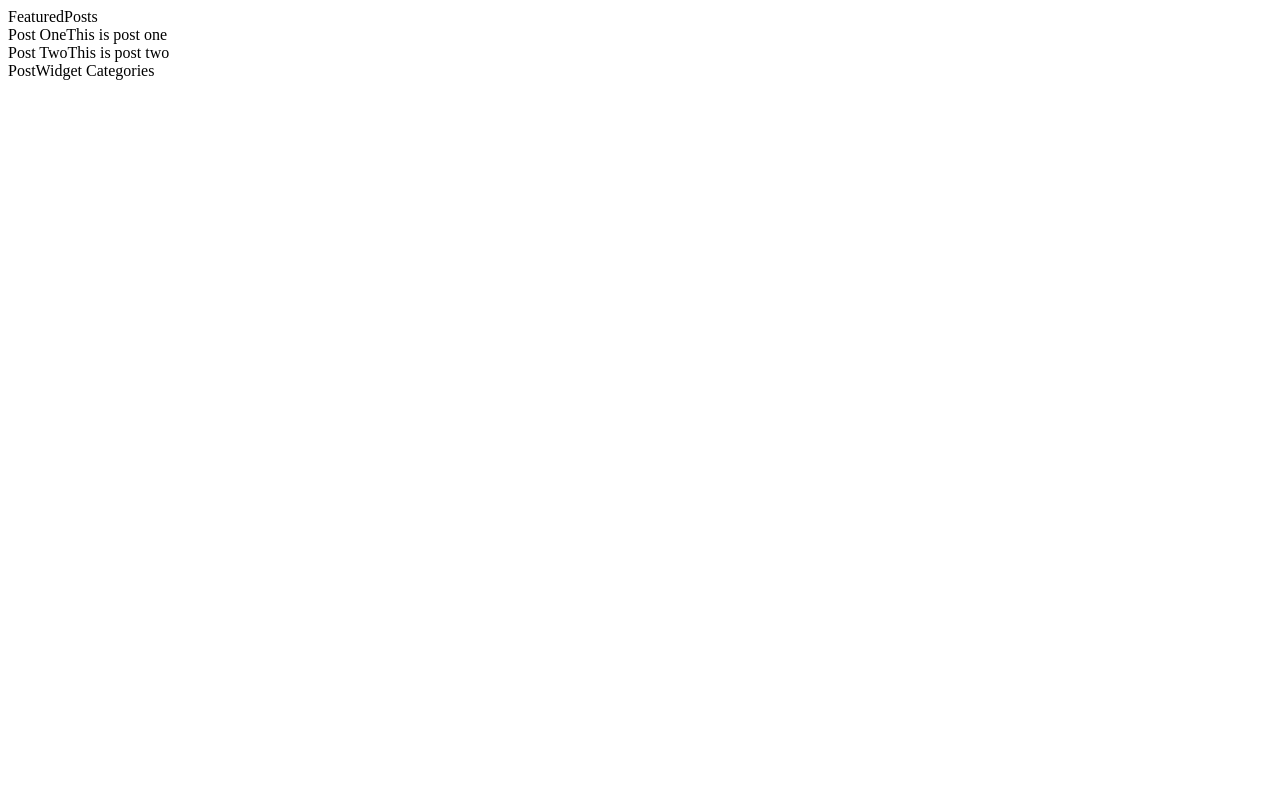
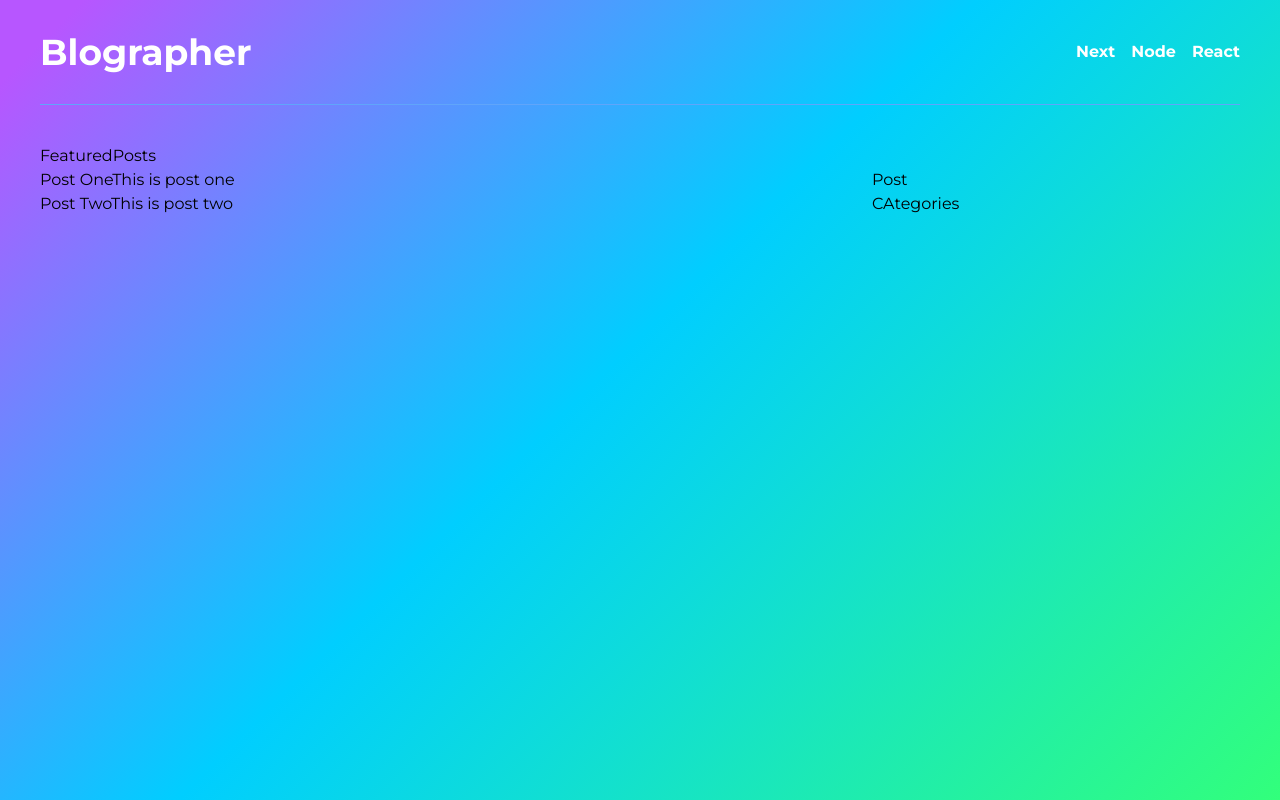
Before and after one commit to zephyrus21/blographer, a Next.js app: page / in a window 1280 px wide. Built offline with nearby package versions, Linux system fonts and the light colour scheme.

Commit message:
addimg headers

```diff
--- /dev/null
+++ b/src/components/Header.tsx
@@ -0,0 +1,36 @@
+import React from "react";
+
+import Link from "next/link";
+
+const categories = [
+  { name: "React", slug: "react" },
+  { name: "Node", slug: "node" },
+  { name: "Next", slug: "next" },
+];
+
+const Header: React.FC = ({}) => {
+  return (
+    <div className='container mx-auto px-10 mb-8'>
+      <div className='border-b w-full inline-block border-blue-400 py-8'>
+        <div className='md:float-left block'>
+          <Link href='/'>
+            <span className='cursor-pointer font-bold text-4xl text-white'>
+              Blographer
+            </span>
+          </Link>
+        </div>
+        <div className='hidden md:contents md:float-left'>
+          {categories.map((category) => (
+            <Link href={`/category/${category.slug}`} key={category.slug}>
+              <span className='md:float-right mt-2 align-middle text-white ml-4 font-semibold cursor-pointer'>
+                {category.name}
+              </span>
+            </Link>
+          ))}
+        </div>
+      </div>
+    </div>
+  );
+};
+
+export default Header;
--- /dev/null
+++ b/src/components/Layout.tsx
@@ -0,0 +1,15 @@
+import React, { Children } from "react";
+import { Header } from "./";
+
+interface LayoutProps {}
+
+const Layout: React.FC<LayoutProps> = ({ children }) => {
+  return (
+    <>
+      <Header />
+      {children}
+    </>
+  );
+};
+
+export default Layout;
--- a/src/components/index.tsx
+++ b/src/components/index.tsx
@@ -1,3 +1,5 @@
 export { default as PostWidget } from "./PostWidget";
 export { default as PostCard } from "./PostCard";
 export { default as Categories } from "./Categories";
+export { default as Header } from "./Header";
+export { default as Layout } from "./Layout";
--- a/src/pages/_app.tsx
+++ b/src/pages/_app.tsx
@@ -1,8 +1,14 @@
 import { AppProps } from "next/app";
 import "tailwindcss/tailwind.css";
+import { Layout } from "../components";
+import "../styles/globals.scss";
 
-const MyApp = ({ Component, pageProps }: AppProps) => (
-  <Component {...pageProps} />
-);
+const MyApp = ({ Component, pageProps }: AppProps) => {
+  return (
+    <Layout>
+      <Component {...pageProps} />
+    </Layout>
+  );
+};
 
 export default MyApp;
--- a/src/pages/index.tsx
+++ b/src/pages/index.tsx
@@ -1,4 +1,4 @@
-import { PostCard } from "../components";
+import { Categories, PostCard, PostWidget } from "../components";
 
 const posts = [
   { title: "Post One", excerpt: "This is post one" },
@@ -16,7 +16,9 @@ const Home: React.FC = ({}) => {
           ))}
         </div>
         <div className='lg:col-span-4 col-span-1'>
-          <div className='lg:sticky relative top-8'>PostWidget Categories</div>
+          <div className='lg:sticky relative top-8'>
+            <PostWidget /> <Categories />
+          </div>
         </div>
       </div>
     </div>
--- /dev/null
+++ b/src/styles/globals.scss
@@ -0,0 +1,68 @@
+@tailwind base;
+@tailwind components;
+@tailwind utilities;
+
+@import url("https://fonts.googleapis.com/css2?family=Montserrat:wght@300;400;700&display=swap");
+
+html,
+body {
+  padding: 0;
+  margin: 0;
+  font-family: "Montserrat", sans-serif;
+  &:before {
+    content: "";
+    content: "";
+    width: 100%;
+    height: 100vh;
+    background-image: linear-gradient(
+      315deg,
+      #32ff7b 0%,
+      #00ceff 53%,
+      #b756ff 96%
+    );
+
+    // background-image: url("https://images.unsplash.com/photo-1633432695777-775aa4ff4292");
+    position: fixed;
+    left: 0;
+    top: 0;
+    z-index: -1;
+    background-position: 50% 50%;
+    background-repeat: no-repeat;
+    background-size: cover;
+  }
+}
+
+.text-shadow {
+  text-shadow: 0px 2px 0px rgb(0 0 0 / 30%);
+}
+
+.adjacent-post {
+  & .arrow-btn {
+    transition: width 300ms ease;
+    width: 50px;
+  }
+  &:hover {
+    & .arrow-btn {
+      width: 60px;
+    }
+  }
+}
+
+.react-multi-carousel-list {
+  & .arrow-btn {
+    transition: width 300ms ease;
+    width: 50px;
+    &:hover {
+      width: 60px;
+    }
+  }
+}
+
+a {
+  color: inherit;
+  text-decoration: none;
+}
+
+* {
+  box-sizing: border-box;
+}
```
